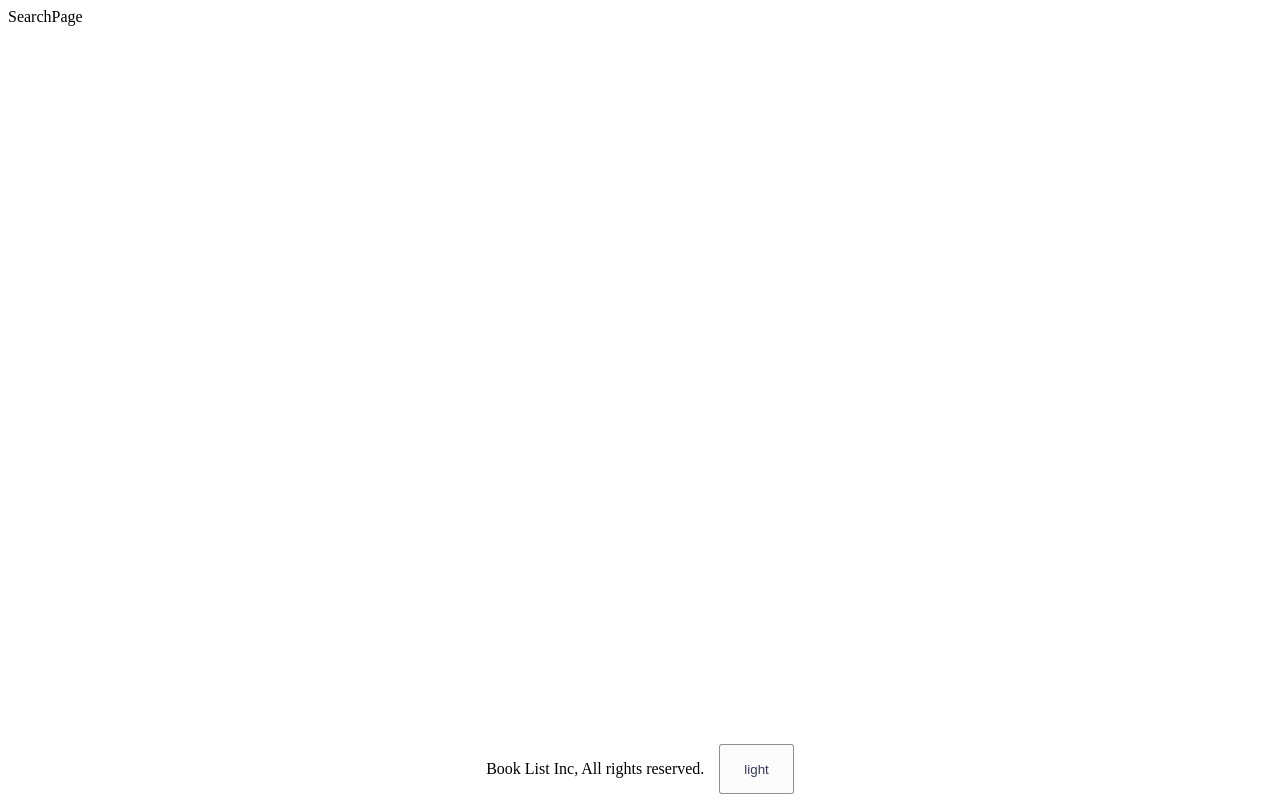
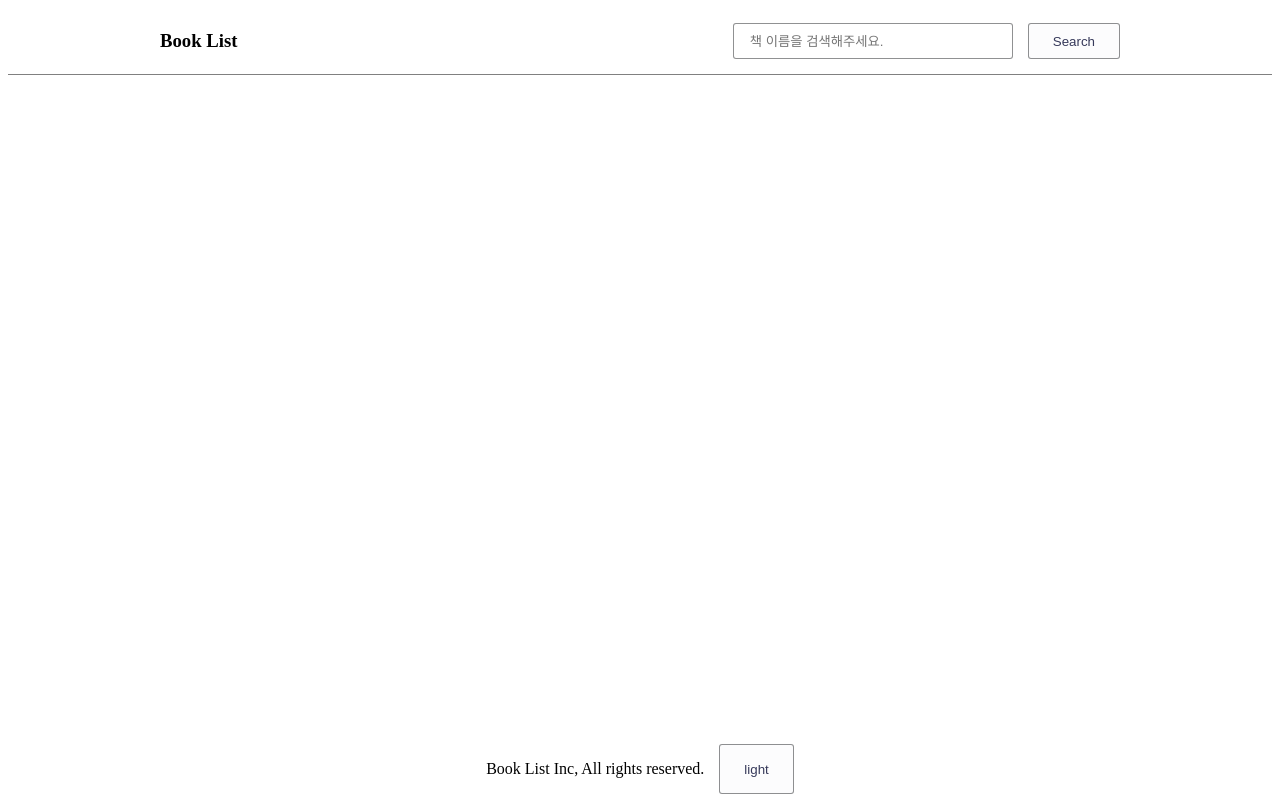
Before and after one commit to jcdororo/react-book-list-app, a React (Create React App) app: page / in a window 1280 px wide. Built offline with nearby package versions, Linux system fonts and the light colour scheme.

Commit message:
Search Page 생성

```diff
--- a/src/components/BookSearchForm.js
+++ b/src/components/BookSearchForm.js
@@ -0,0 +1,48 @@
+import styled from '@emotion/styled'
+import React from 'react'
+
+const Input = styled.input`
+  outline: 0;
+  padding: 0.6rem 1rem;
+  border: 1px solid rgba(34, 36, 38, 0.5);
+  border-radius: 3px;
+  min-width: 280px;
+  &:focus,
+  &active {
+    border-color: #85b7d9;
+  }
+  @media (max-width: 778px) {
+    margin-top: 10px;
+  }
+`;
+
+const Button = styled.button`
+        background-color: #FCFCFD;
+        color: #36395a;
+        border: 1px solid rgba(34, 36, 38, 0.5);
+        padding: 0.6rem 1.5rem;
+        margin-left: 15px;
+        border-radius: 3px;
+        cursor: pointer;
+
+        &:hover {
+          transform: translateY(-2px);
+
+        }
+`;
+
+const Form = styled.form``;
+
+const BookSearchForm = () => {
+  return (
+    <Form>
+      <Input
+        type='search'
+        placeholder='책 이름을 검색해주세요.'
+      />
+      <Button type='submit'>Search</Button>
+    </Form>
+  )
+}
+
+export default BookSearchForm
--- a/src/components/Footer.js
+++ b/src/components/Footer.js
@@ -27,7 +27,7 @@
           cursor: pointer;
 
           &:hover {
-            transform: translate(-2px);
+            transform: translateY(-2px);
           }
         `}
         onClick={() => setIsDark(!isDark)}
--- a/src/pages/SearchPage.js
+++ b/src/pages/SearchPage.js
@@ -1,8 +1,46 @@
+import styled from '@emotion/styled'
 import React from 'react'
+import BookSearchForm from '../components/BookSearchForm'
+
+const LogoText = styled.h3`
+  margin: 0;
+`
+
+const Container = styled.div`
+  max-width: 960px;
+  padding: 15px;
+  margin: 0 auto;
+`
+
+const Header = styled.header`
+  border-bottom: 1px solid gray;
+`
+
+const HeaderContainer = styled(Container)`
+  display: flex;
+  align-items: center;
+  @media (max-width: 778px) {
+    flex-direction: column;
+    align-items: flex-start;
+  }
+`
+
+const HeaderSearchForm = styled.div`
+  margin-left: auto;
+`
 
 const SearchPage = () => {
   return (
-    <div>SearchPage</div>
+    <>
+    <Header>
+      <HeaderContainer>
+        <LogoText>Book List</LogoText>
+        <HeaderSearchForm>
+          <BookSearchForm />
+        </HeaderSearchForm>
+      </HeaderContainer>
+    </Header>
+    </>
   )
 }
 
```
